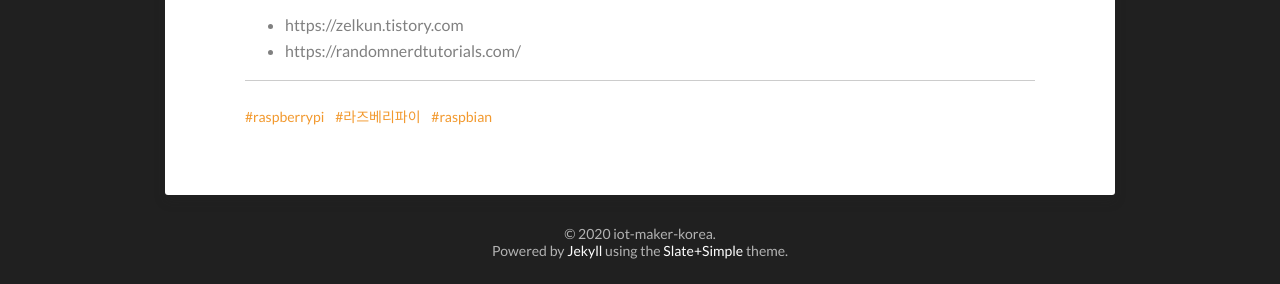
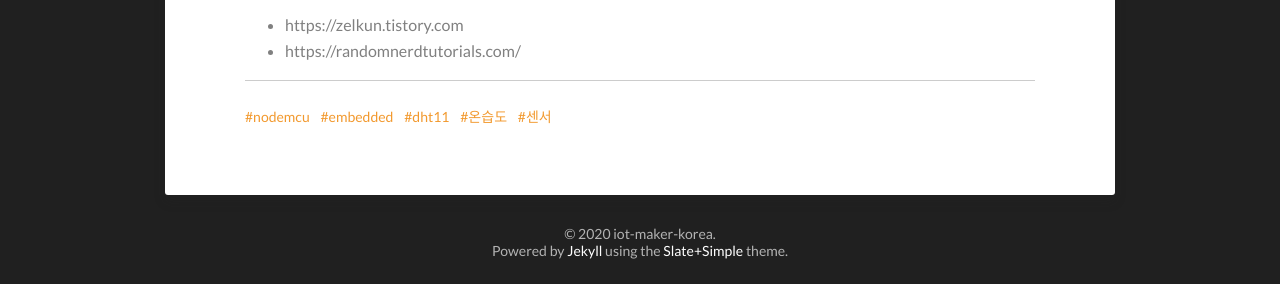
Before and after one commit to iot-maker-korea/blog_old, a Jekyll site: the page built from _posts/embedded/Nodemcu/2020-05-30-001.temperature_sever.md, in a window 1280 px wide. Shown: the part 949-1233 px from the top of the page. Built offline with Jekyll 4.4.1, drawn with Linux system fonts in a browser that asks for light colours.

Commit message:
Update and rename _posts/embedded/Arduino/nodemcu/2020-05-30-001.temperature_sever.md to _posts/embedded/Nodemcu/2020-05-30-001.temperature_sever.md

```diff
--- a/_posts/embedded/Arduino/nodemcu/2020-05-30-001.temperature_sever.md
+++ b/_posts/embedded/Nodemcu/2020-05-30-001.temperature_sever.md
@@ -2,10 +2,9 @@
 layout: post
 title: Nodemcu + DHT11 + WebServer
 comments: true
-category: [Raspberrypi]
-tags: [raspberrypi,라즈베리파이,raspbian]
+category: [Nodemcu]
+tags: [nodemcu,embedded,dht11,온습도,센서]
 ---
-
 
 # NODEMCU
 
```
